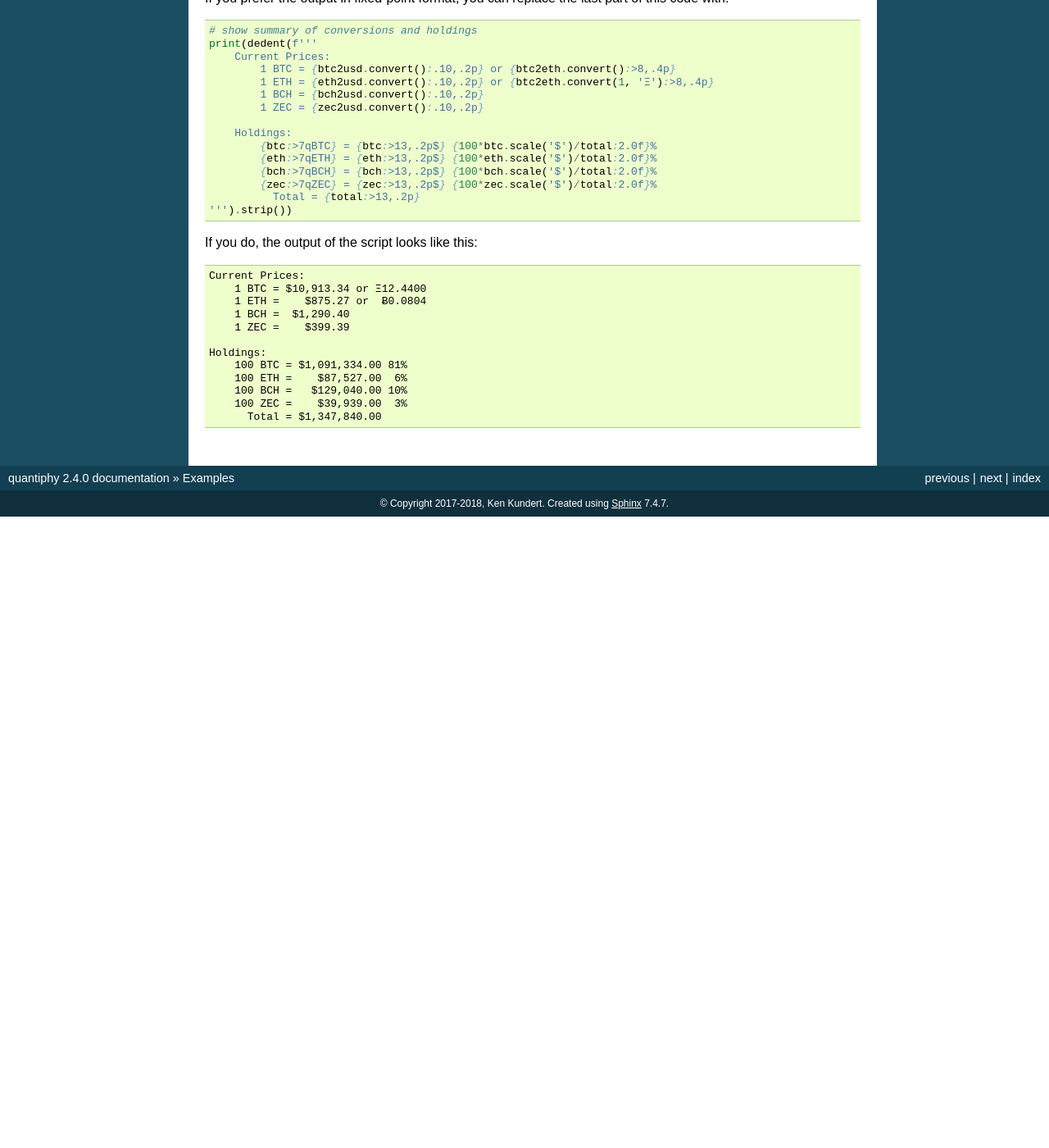
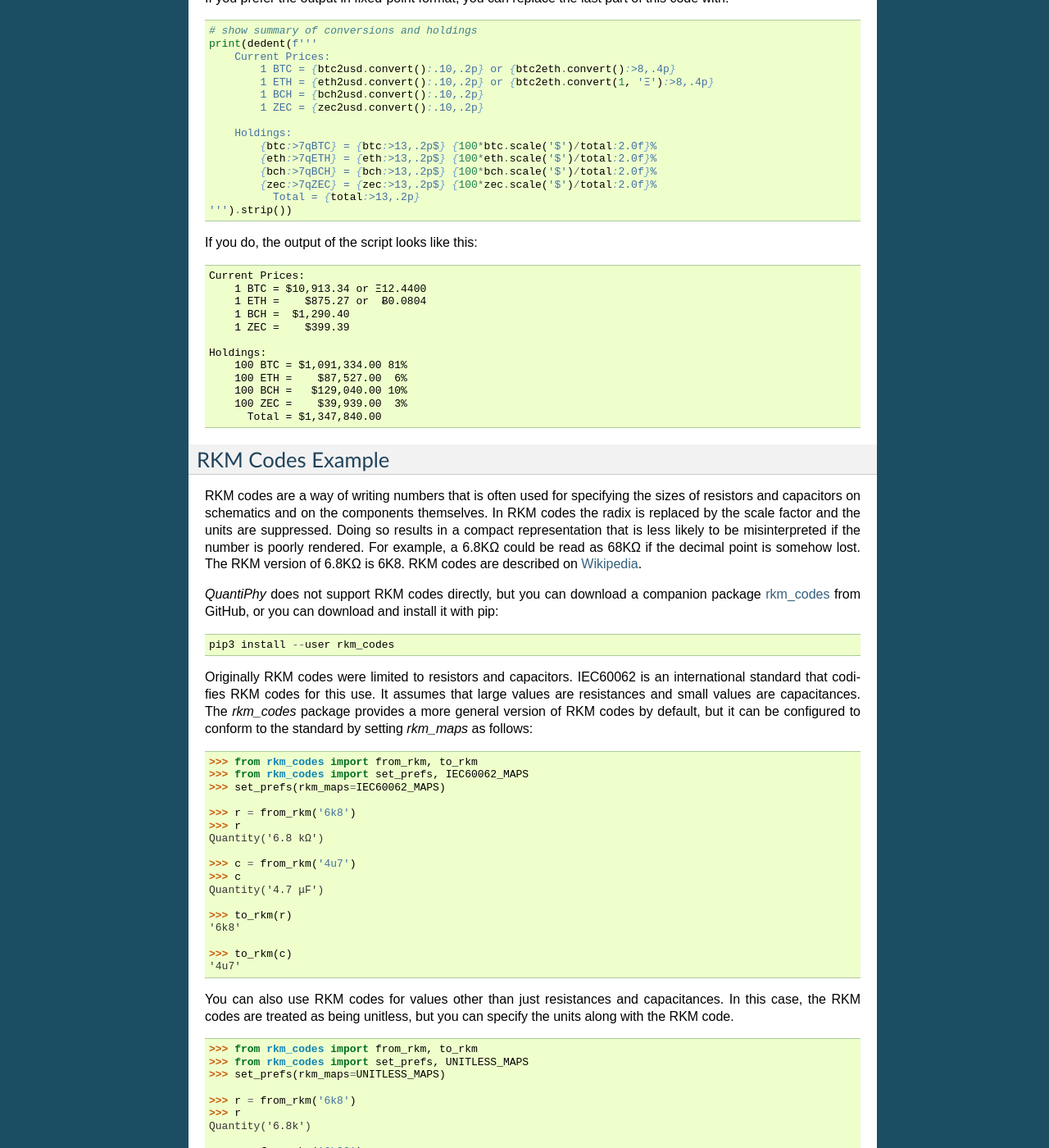
Before and after one commit to KenKundert/quantiphy, a Sphinx documentation site: the page built from doc/examples.rst, in a window 1280 px wide and 1400 px high, scrolled down 13173 px. Shown: the whole window at 82% size. Built offline with Sphinx 7.4.7, drawn with Linux system fonts in a browser that asks for light colours; before the commit the page ends 13803 px from its top, so only the background shows below that; some of the changed text lies outside the part shown.

Commit message:
Add RKM example to documentation.

```diff
--- a/doc/examples.rst
+++ b/doc/examples.rst
@@ -883,3 +883,112 @@ If you do, the output of the script looks like this::
         100 BCH =   $129,040.00 10%
         100 ZEC =    $39,939.00  3%
           Total = $1,347,840.00
+
+
+.. _rkm codes example:
+
+RKM Codes Example
+-----------------
+
+RKM codes are a way of writing numbers that is often used for specifying the
+sizes of resistors and capacitors on schematics and on the components
+themselves.  In RKM codes the radix is replaced by the scale factor and the
+units are suppressed.  Doing so results in a compact representation that is less
+likely to be misinterpreted if the number is poorly rendered.  For example,
+a 6.8KΩ could be read as 68KΩ if the decimal point is somehow lost.  The RKM
+version of 6.8KΩ is 6K8.  RKM codes are described on `Wikipedia
+<https://en.wikipedia.org/wiki/RKM_code>`_.
+
+*QuantiPhy* does not support RKM codes directly, but you can download
+a companion package `rkm_codes <https://github.com/KenKundert/rkm_codes>`_ from
+GitHub, or you can download and install it with pip::
+
+    pip3 install --user rkm_codes
+
+Originally RKM codes were limited to resistors and capacitors. IEC60062 is an
+international standard that codifies RKM codes for this use. It assumes that
+large values are resistances and small values are capacitances. The *rkm_codes*
+package provides a more general version of RKM codes by default, but it can be
+configured to conform to the standard by setting *rkm_maps* as follows:
+
+.. code-block:: python
+
+    >>> from rkm_codes import from_rkm, to_rkm
+    >>> from rkm_codes import set_prefs, IEC60062_MAPS
+    >>> set_prefs(rkm_maps=IEC60062_MAPS)
+
+    >>> r = from_rkm('6k8')
+    >>> r
+    Quantity('6.8 kΩ')
+
+    >>> c = from_rkm('4u7')
+    >>> c
+    Quantity('4.7 μF')
+
+    >>> to_rkm(r)
+    '6k8'
+
+    >>> to_rkm(c)
+    '4u7'
+
+You can also use RKM codes for values other than just resistances and
+capacitances.  In this case, the RKM codes are treated as being unitless, but
+you can specify the units along with the RKM code.
+
+.. code-block:: python
+
+    >>> from rkm_codes import from_rkm, to_rkm
+    >>> from rkm_codes import set_prefs, UNITLESS_MAPS
+    >>> set_prefs(rkm_maps=UNITLESS_MAPS)
+
+    >>> r = from_rkm('6k8')
+    >>> r
+    Quantity('6.8k')
+
+    >>> r = from_rkm('6k8Ω')
+    >>> r
+    Quantity('6.8 kΩ')
+
+    >>> i = from_rkm('2n5A')
+    >>> i
+    Quantity('2.5 nA')
+
+    >>> to_rkm(i)
+    '2n5'
+
+    >>> to_rkm(i, show_units=True)
+    '2u5A'
+
+This is the default mode of *rkm_codes*, so it is not necessary to use
+*set_prefs* to explicitly set *rkm_maps* to *UNITLESS_MAPS* if you prefer this
+mode.
+
+As a practical example of the use of RKM codes, imagine wanting a program that
+creates pin names for an electrical circuit based on a naming convention.  It
+would take a table of pin characteristics that are used to create the names.
+
+For example::
+
+    >>> from quantiphy import Quantity
+    >>> from rkm_codes import to_rkm, set_prefs as set_rkm_prefs
+
+    >>> pins = [
+    ...     dict(kind='ibias', direction='out', polarity='sink', dest='dac', value='250nA'),
+    ...     dict(kind='ibias', direction='out', polarity='src', dest='rampgen', value='2.5μA'),
+    ...     dict(kind='vref', direction='out', dest='dac', value='1.25V'),
+    ...     dict(kind='vdda', direction='in', value='2.5V'),
+    ... ]
+    >>> set_rkm_prefs(map_sf={}, units_to_rkm_base_code=None)
+
+    >>> for pin in pins:
+    ...     components = []
+    ...     if 'value' in pin:
+    ...         pin['VALUE'] = to_rkm(Quantity(pin['value']))
+    ...     for name in ['dest', 'kind', 'direction', 'VALUE', 'polarity']:
+    ...         if name in pin:
+    ...             components.append(pin[name])
+    ...     print('_'.join(components))
+    dac_ibias_out_250n_sink
+    rampgen_ibias_out_2u5_src
+    dac_vref_out_1v2
+    vdda_in_2v5
--- a/doc/releases.rst
+++ b/doc/releases.rst
@@ -95,3 +95,5 @@ Releases
 **Latest development release**:
     | Version: 2.4.0
     | Released: 2018-09-12
+
+    - added RKM codes example.
```
